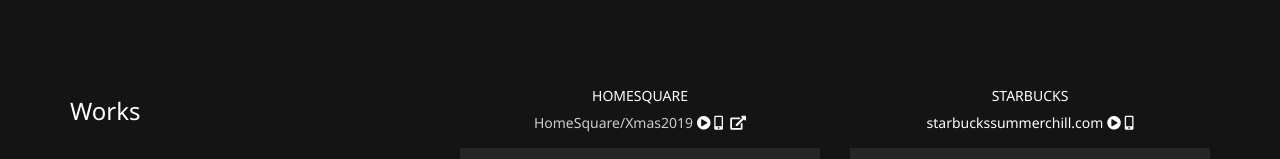
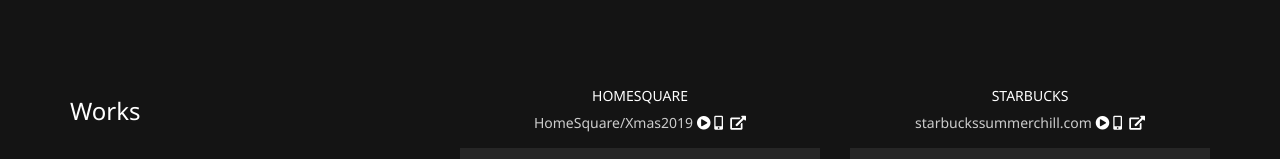
Before and after one commit to derek0717/derek0717.github.io, a plain HTML site: page index.html in a window 1280 px wide. Shown: the part 802-961 px from the top of the page. Drawn offline with nearby package versions, Linux system fonts and the light colour scheme.

Commit message:
update sb showcase

```diff
--- a/index.html
+++ b/index.html
@@ -54,7 +54,7 @@
                     <div class="work">
                         <div class="work-des text-center">
                             <h5>STARBUCKS</h5>
-                            <span>starbuckssummerchill.com</span>&nbsp;<span class="fa fa-play-circle"></span>&nbsp;<span class="fa fa-mobile-alt"></span>
+                            <a href="https://konteccreative.com/showcase/summerchill/" target="_blank">starbuckssummerchill.com</a>&nbsp;<span class="fa fa-play-circle"></span>&nbsp;<span class="fa fa-mobile-alt"></span>&nbsp;&nbsp;<span class="fa fa-external-link-alt"></span>
                         </div>
                         <div class="work-image bgimage" data-fancybox="sb" href="https://konteccreative.com/lib/file/20190816_Kontec_Award2019-Starbucks-Excellence%20in%20Innovation.mp4" style="background-image:url(res/img/20/sb0.png)"></div>
                         <a data-fancybox="sb" href="res/img/20/sb0.png"></a>
```
